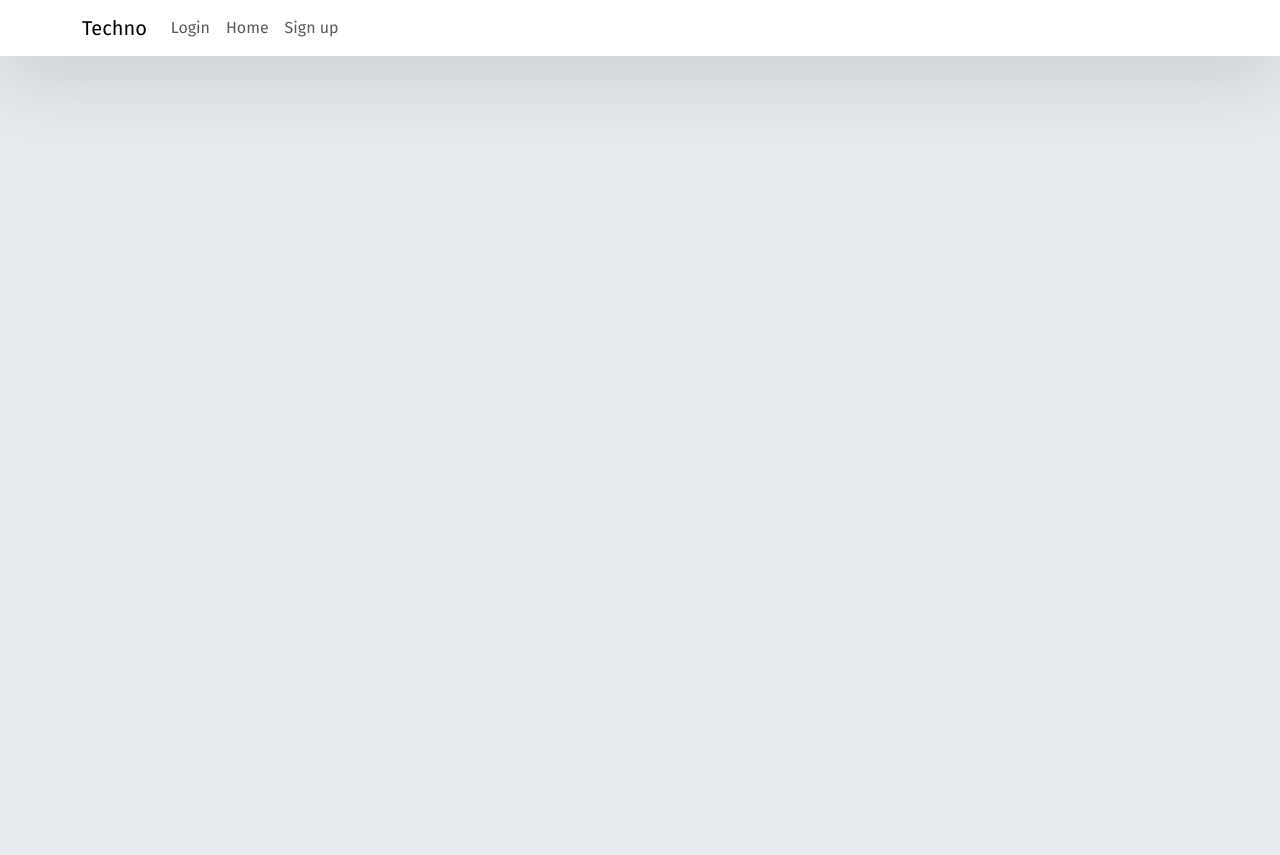
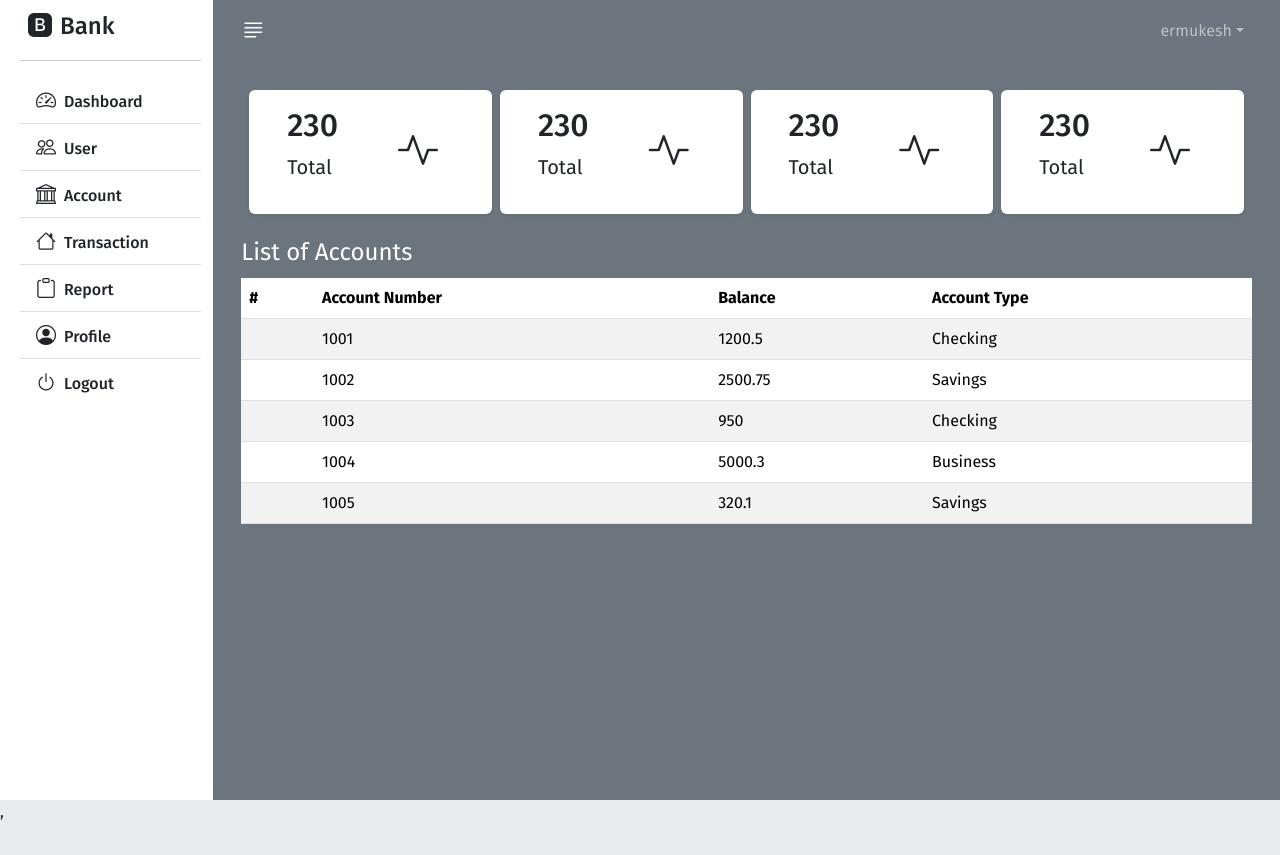
Before and after one commit to er-mukeshmahato/Automation-devops, a React (Vite) app in the folder bank-frontend/: page /admin/accounts in a window 1280 px wide. After the commit the page ends 824 px from the top, so only its background shows below. Built offline with nearby package versions, Linux system fonts and the light colour scheme.

Commit message:
frontend modified

```diff
--- a/bank-frontend/src/App.jsx
+++ b/bank-frontend/src/App.jsx
@@ -1,6 +1,6 @@
 import React from "react";
 import "../node_modules/bootstrap/dist/css/bootstrap.min.css";
-import { BrowserRouter as Router, Routes, Route, Link } from "react-router-dom";
+import { BrowserRouter as Router, Routes, Route, Link, useLocation  } from "react-router-dom";
 import Login from "./components/login.component";
 import SignUp from "./components/signup.component";
 import Home from "./components/home.commonent";
@@ -10,11 +10,16 @@ import Report from "./Report";
 import Account from "./Account";
 
 
+function App() {
+  const location = useLocation(); // Get current location
 
-function App() {
+  // Check if the URL contains '/admin' and decide whether to render the navbar
+  const isAdminPage = location.pathname.startsWith("/admin");
+
   return (
-    <Router>
     <div className="App">
+      {/* Render Navbar only if the path does not start with '/admin' */}
+      {!isAdminPage && (
         <nav className="navbar navbar-expand-lg navbar-light fixed-top">
           <div className="container">
             <Link className="navbar-brand" to={"/home"}>
@@ -41,19 +46,24 @@ function App() {
             </div>
           </div>
         </nav>
+      )}
+
       <div className="page">
         <Routes>
           <Route exact path="/" element={<Home />} />
           <Route path="/login" element={<Login />} />
           <Route path="/sign-up" element={<SignUp />} />
-            <Route path="/dashboard" element={<Dashboard />} />
-            <Route path="/user-page" element={<User />} />
-            <Route path="/accounts" element={<Account />} />
-            <Route path="/report" element={<Report />} />
+
+          {/* Admin routes */}
+          <Route path="/admin/dashboard" element={<Dashboard />} />
+          <Route path="/admin/user-page" element={<User />} />
+          <Route path="/admin/accounts" element={<Account />} />
+
+          <Route path="/admin/report" element={<Report />} />
         </Routes>
       </div>
     </div>
-    </Router>
   );
 }
+
 export default App;
--- a/bank-frontend/src/Home.jsx
+++ b/bank-frontend/src/Home.jsx
@@ -6,107 +6,67 @@ function Home({ Toggle, Title, data }) {
   // Directly set data without fetching or loading state
   console.log(data);
   console.log(Title);
+
   const renderTable = () => {
     if (!data) {
-      return <div>Loading...</div>; // Show loading message while data is being fetched
+      return (
+        <div className="text-center">
+          <p>Loading...</p>
+        </div>
+      ); // Show loading message while data is being fetched
     }
-    if (Title === "Users Information") {
+
+    const tableConfigs = {
+      "Users Information": {
+        caption: "List of Users",
+        headers: ["#", "Name", "Email", "Password"],
+        keys: ["id", "name", "email", "password"]
+      },
+      "Accounts Information": {
+        caption: "List of Accounts",
+        headers: ["#", "Account Number", "Balance", "Account Type"],
+        keys: ["id", "accountNumber", "balance", "accountType"]
+      },
+      "Transactions Information": {
+        caption: "List of Transactions",
+        headers: ["#", "Transaction ID", "Amount", "Transaction Type"],
+        keys: ["id", "transactionId", "amount", "transactionType"]
+      }
+    };
+
+    const config = tableConfigs[Title];
+
+    if (!config) {
+      return null; // Return null if no matching title configuration is found
+    }
+
     return (
       <Table className="table caption-top rounded mt-2" striped>
-          <caption className="text-white fs-4">List of Users</caption>
+        <caption className="text-white fs-4">{config.caption}</caption>
         <thead>
           <tr>
-              <th>#</th>
-              <th>Name</th>
-              <th>Email</th>
-              <th>Password</th>
+            {config.headers.map((header, index) => (
+              <th key={index}>{header}</th>
+            ))}
           </tr>
         </thead>
         <tbody>
           {data.length === 0 ? (
             <tr>
-                <td colSpan="4">No users available</td>
+              <td colSpan={config.headers.length}>No data available</td>
             </tr>
           ) : (
-              data.map((user) => (
-                <tr key={user.id}>
-                  <td>{user.id}</td>
-                  <td>{user.name}</td>
-                  <td>{user.email}</td>
-                  <td>{user.password}</td>
+            data.map((item) => (
+              <tr key={item.id}>
+                {config.keys.map((key, index) => (
+                  <td key={index}>{item[key]}</td>
+                ))}
               </tr>
             ))
           )}
         </tbody>
       </Table>
     );
-    }
-
-    if (Title === "Accounts Information") {
-      return (
-        <Table className="table caption-top rounded mt-2" striped>
-          <caption className="text-white fs-4">List of Accounts</caption>
-          <thead>
-            <tr>
-              <th>#</th>
-              <th>Account Number</th>
-              <th>Balance</th>
-              <th>Account Type</th>
-            </tr>
-          </thead>
-          <tbody>
-            {data.length === 0 ? (
-              <tr>
-                <td colSpan="4">No accounts available</td>
-              </tr>
-            ) : (
-              data.map((account) => (
-                <tr key={account.id}>
-                  <td>{account.id}</td>
-                  <td>{account.accountNumber}</td>
-                  <td>{account.balance}</td>
-                  <td>{account.accountType}</td>
-                </tr>
-              ))
-            )}
-          </tbody>
-        </Table>
-      );
-    }
-
-    if (Title === "Transactions Information") {
-      return (
-        <Table className="table caption-top rounded mt-2" striped>
-          <caption className="text-white fs-4">List of Transactions</caption>
-          <thead>
-            <tr>
-              <th>#</th>
-              <th>Transaction ID</th>
-              <th>Amount</th>
-              <th>Transaction Type</th>
-            </tr>
-          </thead>
-          <tbody>
-            {data.length === 0 ? (
-              <tr>
-                <td colSpan="4">No transactions available</td>
-              </tr>
-            ) : (
-              data.map((transaction) => (
-                <tr key={transaction.id}>
-                  <td>{transaction.id}</td>
-                  <td>{transaction.transactionId}</td>
-                  <td>{transaction.amount}</td>
-                  <td>{transaction.transactionType}</td>
-                </tr>
-              ))
-            )}
-          </tbody>
-        </Table>
-      );
-    }
-
-    return null; // If no title matches
   };
 
   return (
--- a/bank-frontend/src/components/sidebar.component.jsx
+++ b/bank-frontend/src/components/sidebar.component.jsx
@@ -9,23 +9,23 @@ function Sidebar() {
       </div>
       <hr className="text-dark" />
       <div className="list-group list-group-flush">
-        <a className="list-group-item py-2" href="/dashboard">
+        <a className="list-group-item py-2" href="/admin/dashboard">
           <i className="bi bi-speedometer2 me-2 fs-5"></i>
           <span >Dashboard</span>
         </a>
-        <a className="list-group-item py-2" href="/user-page">
+        <a className="list-group-item py-2" href="/admin/user-page">
           <i className="bi bi-people fs-5 me-2"></i>
           <span >User</span>
         </a>
-        <a className="list-group-item py-2" href="/accounts">
+        <a className="list-group-item py-2" href="/admin/accounts">
           <i className="bi bi-bank fs-5 me-2"></i>
           <span >Account</span>
         </a>
-        <a className="list-group-item py-2" href="/transaction">
+        <a className="list-group-item py-2" href="/admin/transaction">
           <i className="bi bi-house fs-5 me-2"></i>
           <span >Transaction</span>
         </a>
-        <a className="list-group-item py-2" href="/report">
+        <a className="list-group-item py-2" href="/admin/report">
           <i className="bi bi-clipboard fs-5 me-2"></i>
           <span >Report </span>
         </a>
--- a/bank-frontend/src/index.css
+++ b/bank-frontend/src/index.css
@@ -81,9 +81,7 @@ body, html, .App, #root, .auth-wrapper {
   color: white;
   cursor: pointer;
 }
-.page{
-  margin-top: 55px;
-}
+
 .form-wrapper{
   height: 600px;
 }
--- a/bank-frontend/src/main.jsx
+++ b/bank-frontend/src/main.jsx
@@ -6,11 +6,14 @@ import './index.css'
 import App from './App'
 import { QueryClient, QueryClientProvider } from '@tanstack/react-query'
 import Dashboard from './Dashboard'
+import { BrowserRouter } from 'react-router-dom';
 
 const root = ReactDOM.createRoot(document.getElementById('root'))
 const queryClient = new QueryClient();
 root.render(
   <QueryClientProvider client={queryClient}>
-  <App />
+    <BrowserRouter>
+    <App />
+  </BrowserRouter>,
 </QueryClientProvider>,
 )
```
Also changed, not shown: bank-frontend/public/admin/data.json (renamed from bank-frontend/public/data.json). Lines whose indentation alone changed are shown as unchanged.
